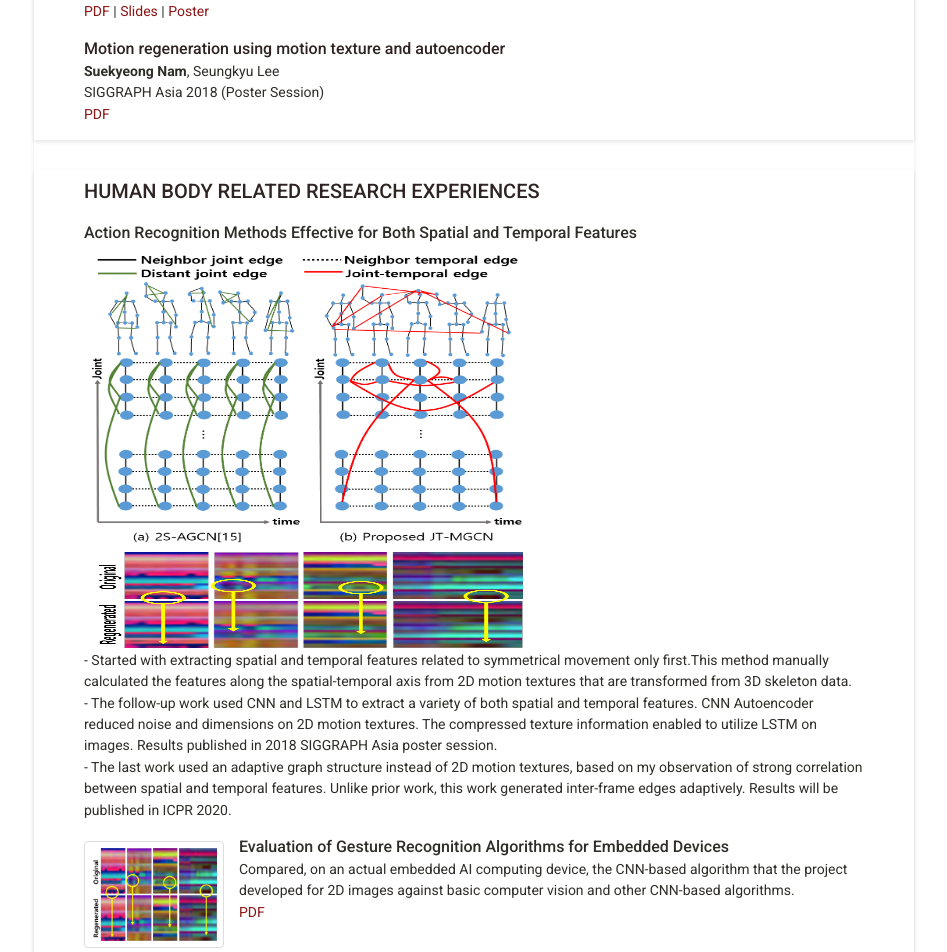
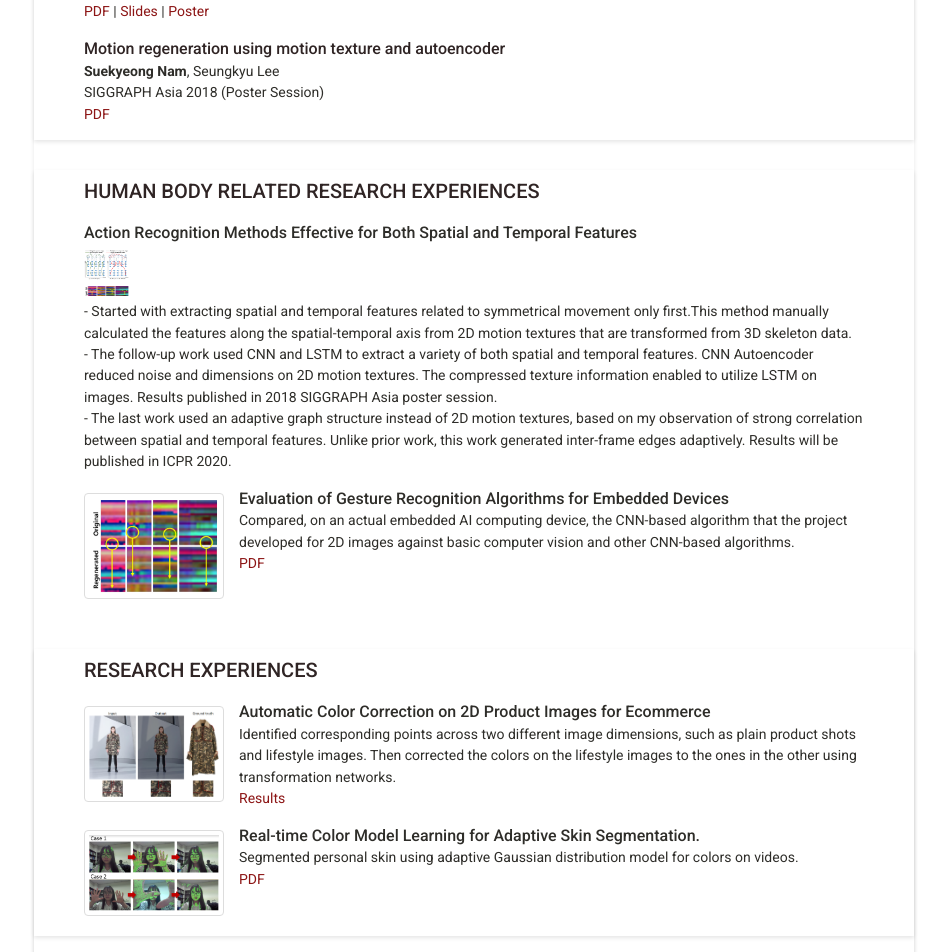
Before and after one commit to SuekyeongNam/SuekyeongNam.github.io, a Jekyll site: the page built from index.html, in a window 1280 px wide. Shown: the part 652-1604 px from the top of the page, without its empty margins (166-1113 px from the left). Built offline with Jekyll 4.4.1, drawn with Linux system fonts in a browser that asks for light colours; some web fonts are replaced.

```diff
--- a/_includes/humanbody_projects.html
+++ b/_includes/humanbody_projects.html
@@ -12,7 +12,7 @@
           </a>
         </span><br>
         <div class="thumbnail-cell">
-            <center><img src="{{site.baseurl}}/assets/images/icpr20-thumbnail.png" width="150" height="300"><img src="{{site.baseurl}}/assets/images/sigga18-thumbnail.png" width="150" height="100"></center>
+            <center><img src="{{site.baseurl}}/assets/images/icpr20-thumbnail.png" width="10" height="30"><img src="{{site.baseurl}}/assets/images/sigga18-thumbnail.png" width="15" height="10"></center>
         </div>
         <span class="summary">
           - Started with extracting spatial and temporal features related to symmetrical movement only first.This method manually calculated the features along the spatial-temporal axis from 2D motion textures that are transformed from 3D skeleton data.</br>
```
